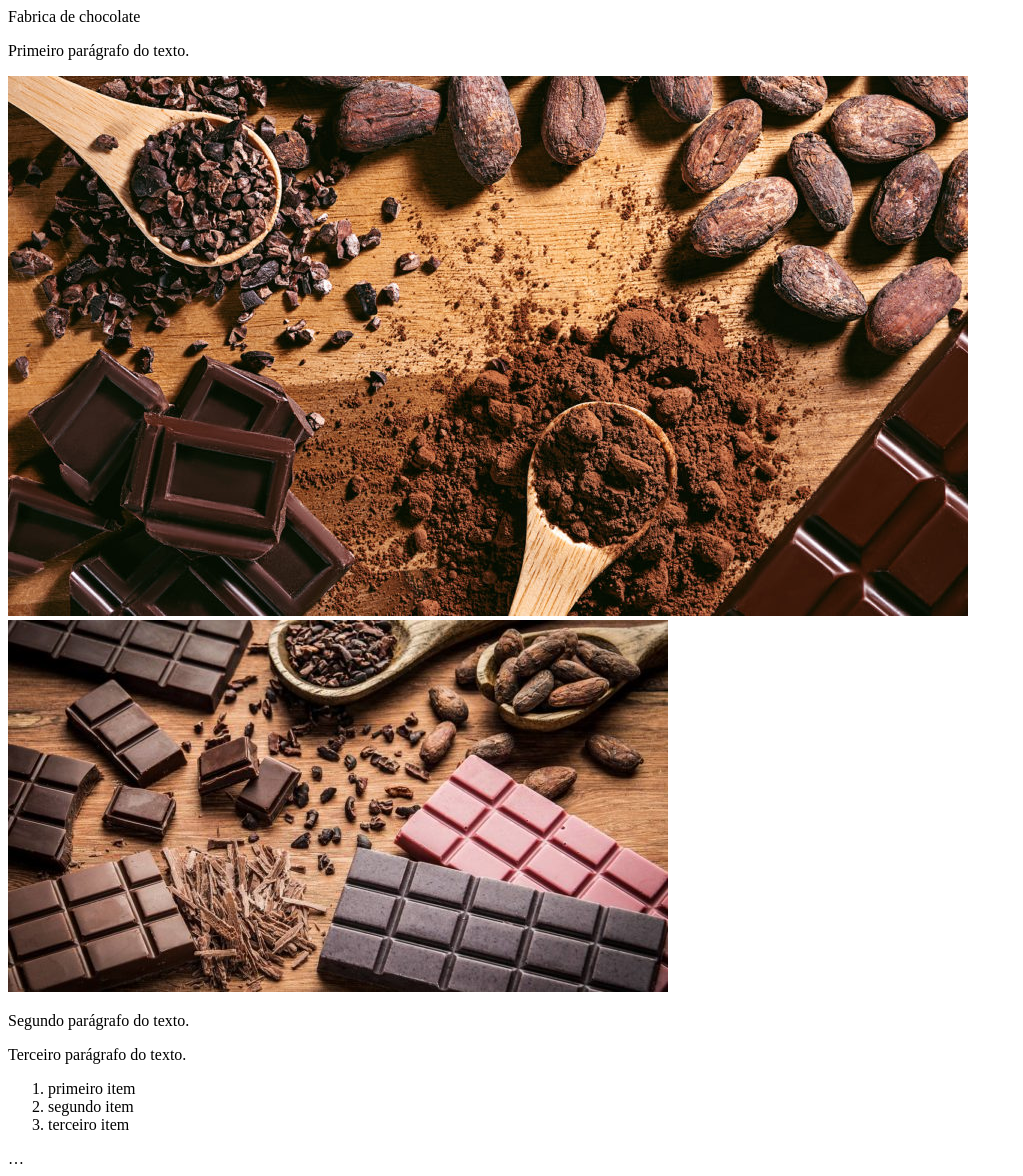
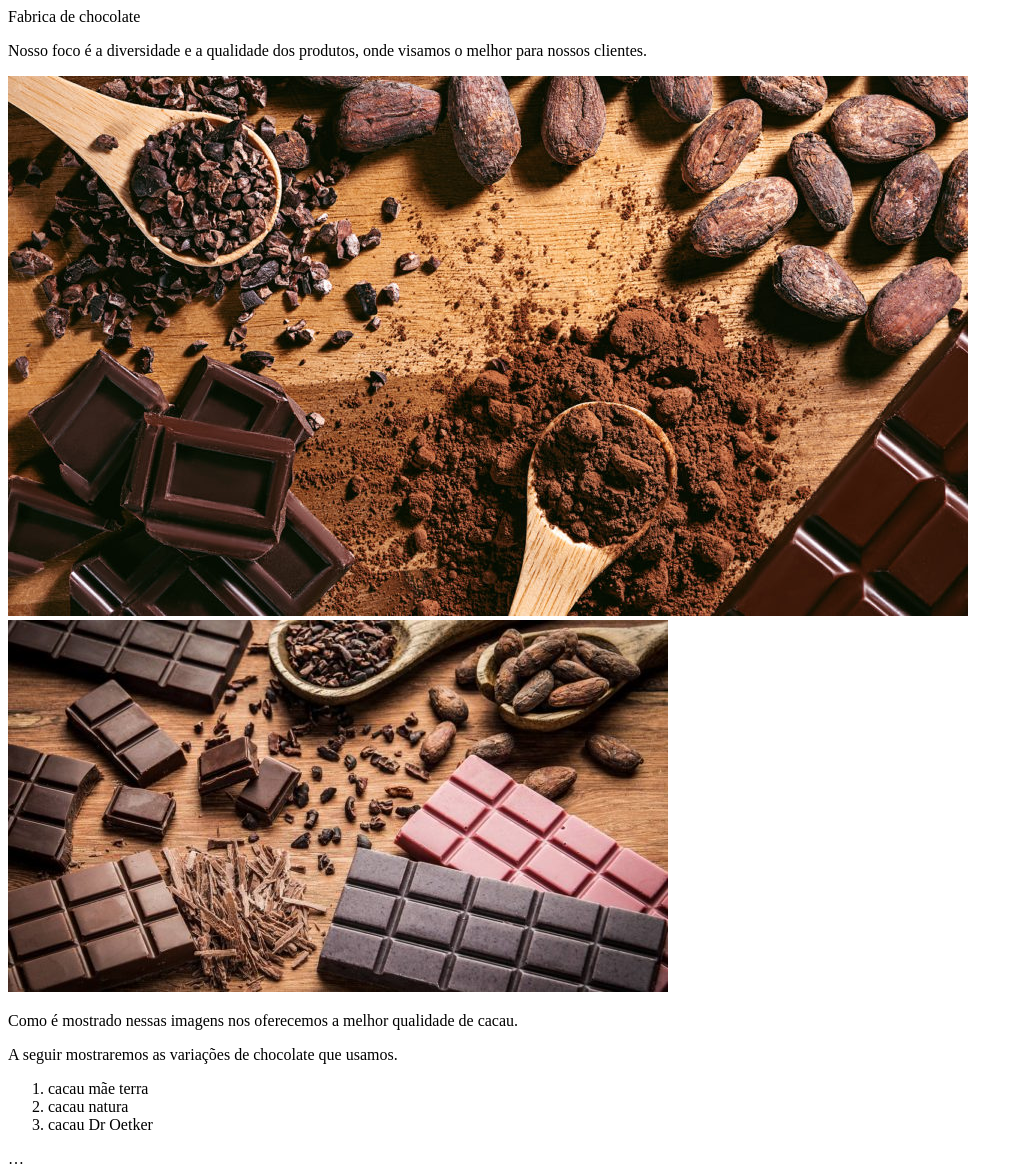
Before and after one commit to vitoriamarconi/mat2-3tri-trab1, a plain HTML site: page index.html in a window 1280 px wide. Shown: the whole page, without its empty margins (0-1023 px from the left). Drawn offline with Linux system fonts and the light colour scheme.

Commit message:
escritas

```diff
--- a/index.html
+++ b/index.html
@@ -7,17 +7,17 @@
 <body>
 
     <h> Fabrica de chocolate</h>
-    <p>Primeiro parágrafo do texto.</p>
+    <p> Nosso foco é a diversidade e a qualidade dos produtos, onde visamos o melhor para nossos clientes.</p>
 
         <img src="chocolate.jpg" alt="">
         <img src="chocolate2.jpg" alt="">
-    <p>Segundo parágrafo do texto.</p>
+    <p>Como é mostrado nessas imagens nos oferecemos a melhor qualidade de cacau.</p>
 
-    <p>Terceiro parágrafo do texto.</p>
+    <p> A seguir mostraremos as variações de chocolate que usamos.</p>
     <ol>
-        <li> primeiro item</li>
-        <li> segundo item</li>
-        <li> terceiro item</li>
+        <li> cacau mãe terra </li>
+        <li> cacau natura</li>
+        <li> cacau Dr Oetker </li>
     </ol>
 
 </body>
```
